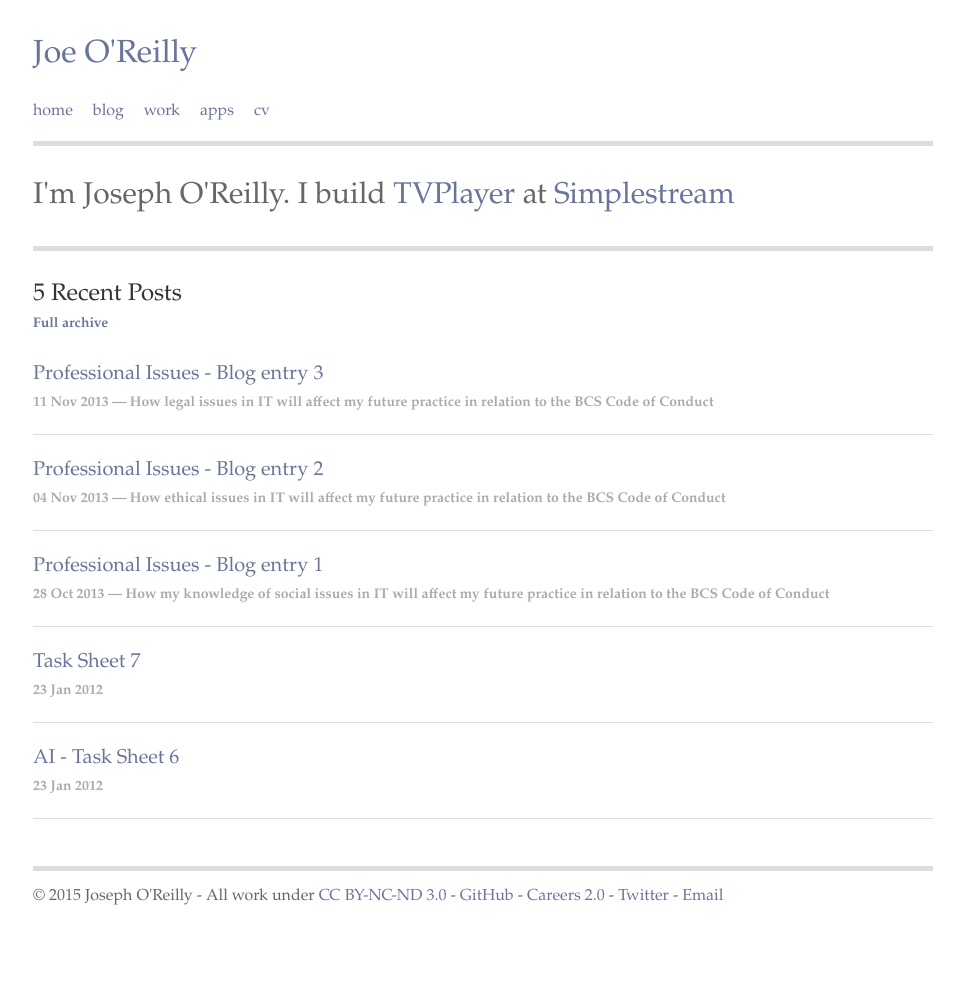
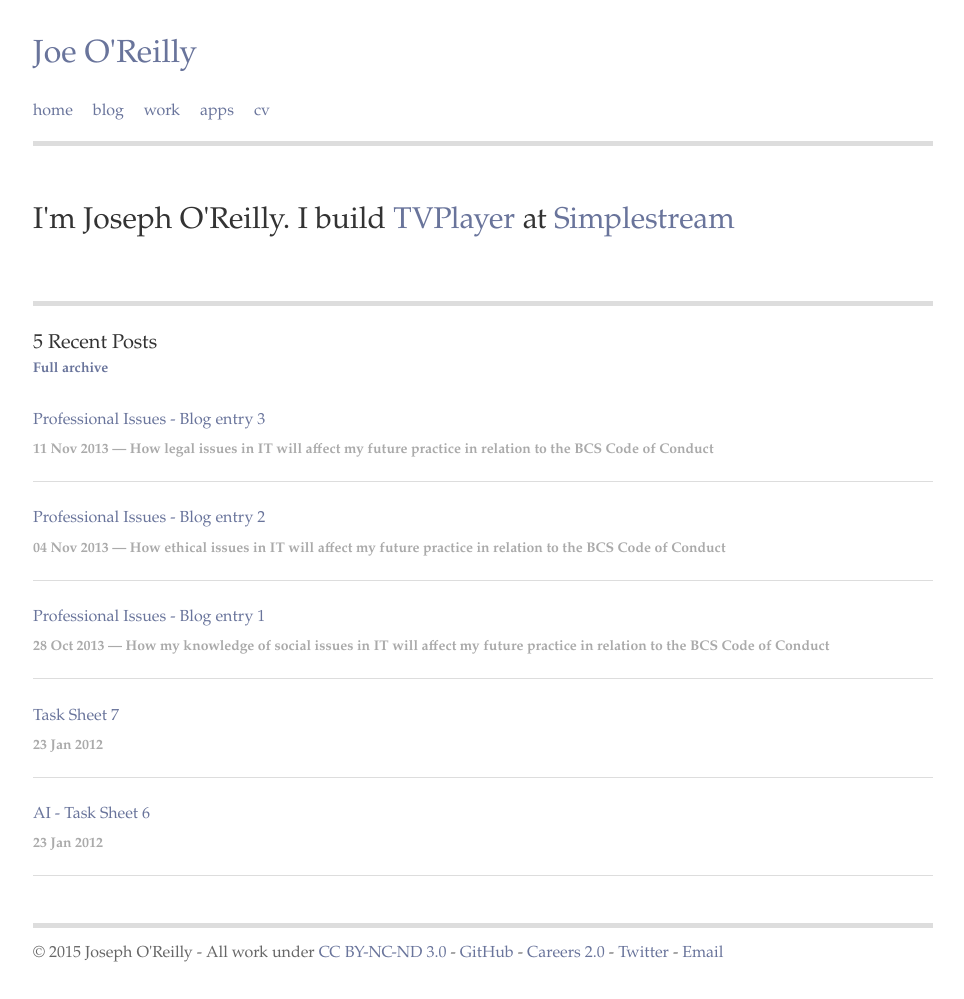
Before and after one commit to joeoreilly/joeoreilly.co.uk, a Jekyll site: the page built from index.html, in a window 1280 px wide. Shown: the whole page, without its empty margins (157-1121 px from the left). Built offline with Jekyll 4.4.1, drawn with Linux system fonts in a browser that asks for light colours; Markdown is read by kramdown in place of the engine named in the settings; before the commit the page ends 942 px from its top, so only the background shows below that.

Commit message:
Improve structure of homepage

```diff
--- a/index.html
+++ b/index.html
@@ -5,9 +5,9 @@
 
 {% include header.html %}
 
-<p class="bio">I'm Joseph O'Reilly. I build <a href="http://www.tvplayer.com/apps/">TVPlayer</a> at <a href="http://simplestream.com">Simplestream</a></p>
+<h2 class="bio">I'm Joseph O'Reilly. I build <a href="http://www.tvplayer.com/apps/">TVPlayer</a> at <a href="http://simplestream.com">Simplestream</a></p>
 
-<h2>{{ page.recent_post_count }} Recent Posts</h2>
+<h3>{{ page.recent_post_count }} Recent Posts</h3>
 <p class="caption"><a href="/blog/">Full archive</a></p>
 
 {% assign counter = 0 %}
@@ -15,7 +15,7 @@
 {% for post in site.posts %}
 	{% if counter < page.recent_post_count %}
 	    {% assign counter=counter | plus:1 %}
-		<h3><a href="{{ post.url }}">{{ post.title }}</a></h3>
+		<h4><a href="{{ post.url }}">{{ post.title }}</a></h4>
 
 		{% if post.date %}
 			<p class="caption">{{ post.date|date:"%d %b %Y" }}  {% if post.subtitle %} &mdash; {{ post.subtitle }} {% endif %}</p></p>
```
